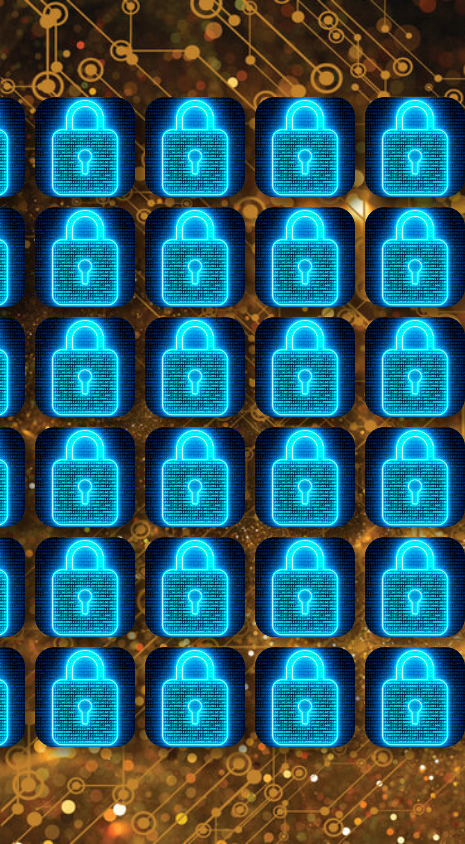
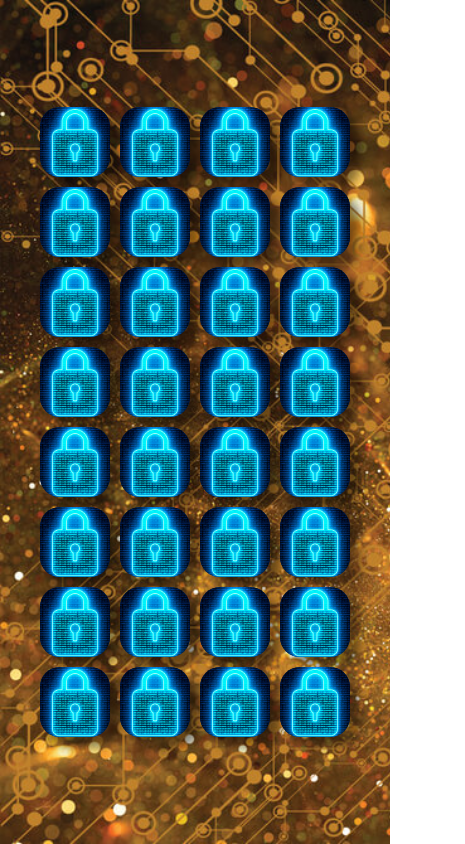
Before and after one commit to socram63/jogo-da-memoria-cripto, a plain HTML site: page index.html in a window 390 px wide. Shown: the whole page, 465 px wide, since content can reach past the window. Drawn offline with Linux system fonts and the light colour scheme; a web font is replaced by a local one.

Commit message:
deixando responsivo para celular

```diff
--- a/scripts/game.js
+++ b/scripts/game.js
@@ -18,7 +18,8 @@ let game = {
     'steem',
     'stratis',
     'tether',
-    'waves'],
+    'waves',
+    'eos'],
 
     cards: null,
 
--- a/styles/style.css
+++ b/styles/style.css
@@ -13,8 +13,8 @@ body{
     background-size: cover;
 }
 .card{
-  width: 100px;
-  height: 100px;
+  width: 90px;
+  height: 90px;
   position: relative;
 
   transform-style: preserve-3d;
@@ -22,7 +22,7 @@ body{
 
 }
 img{
-    width: 100px;
+    width: 90px;
     border-radius: 20px;
 }
 
@@ -77,8 +77,36 @@ img{
 }
 
 #gameBoard{
+    top: 30px;
     max-width: 700px;
     display: grid;
-    grid-template: 1fr 1fr 1fr 1fr 1fr 1fr /1fr 1fr 1fr 1fr 1fr;
+    grid-template: 1fr 1fr 1fr 1fr 1fr 1fr /1fr 1fr 1fr 1fr  1fr;
     gap: 10px;
 }
+
+@media (max-width:800px) {
+    body{
+        background-size: cover;
+
+
+
+    }
+    .card {
+        width: 70px;
+        height: 70px;
+    }
+    img{
+        width: 70px;
+
+    }
+    #gameBoard {
+        max-width: 400px;
+        grid-template: 1fr 1fr 1fr 1fr 1fr 1fr 1fr 1fr /1fr 1fr 1fr 1fr;
+        gap: 10px;
+        top: 50px;
+    }
+    #gameOver {
+        text-align: center;
+    }
+
+}
```
Also changed, not shown: index.html (+1 -0 lines), imagens/moedas/eos.png (renamed from imagens/eos.png).
